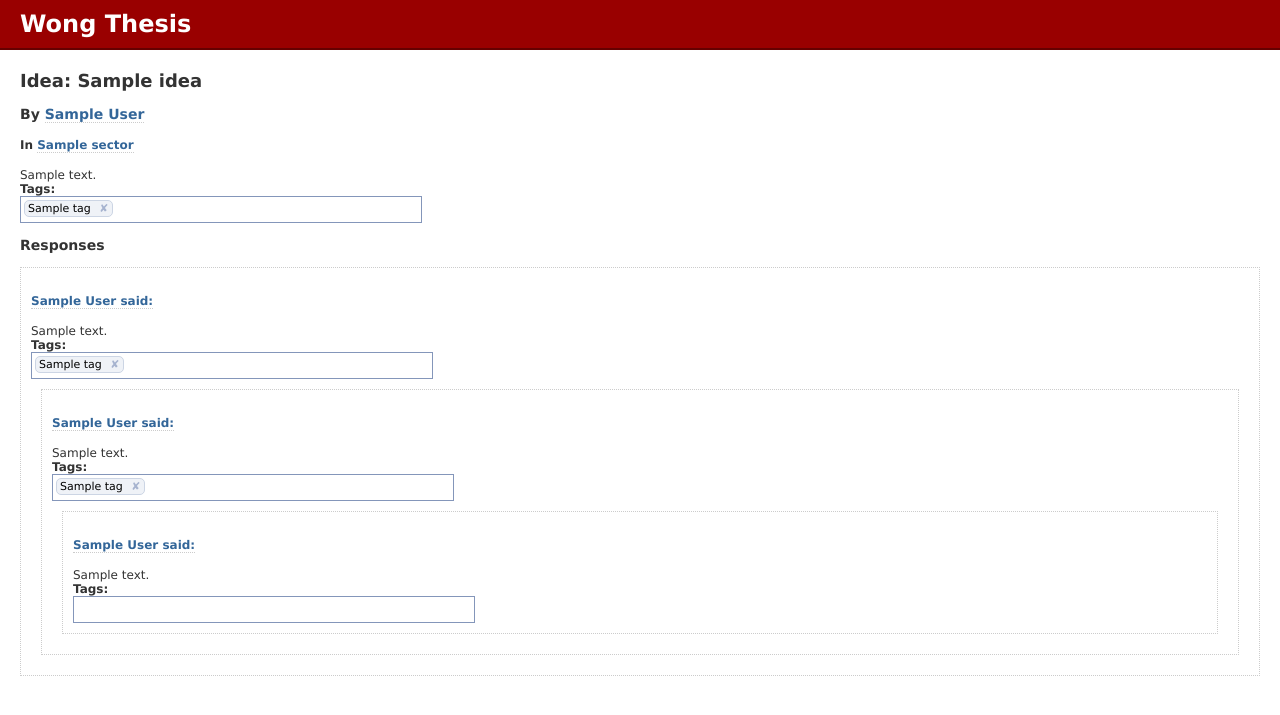
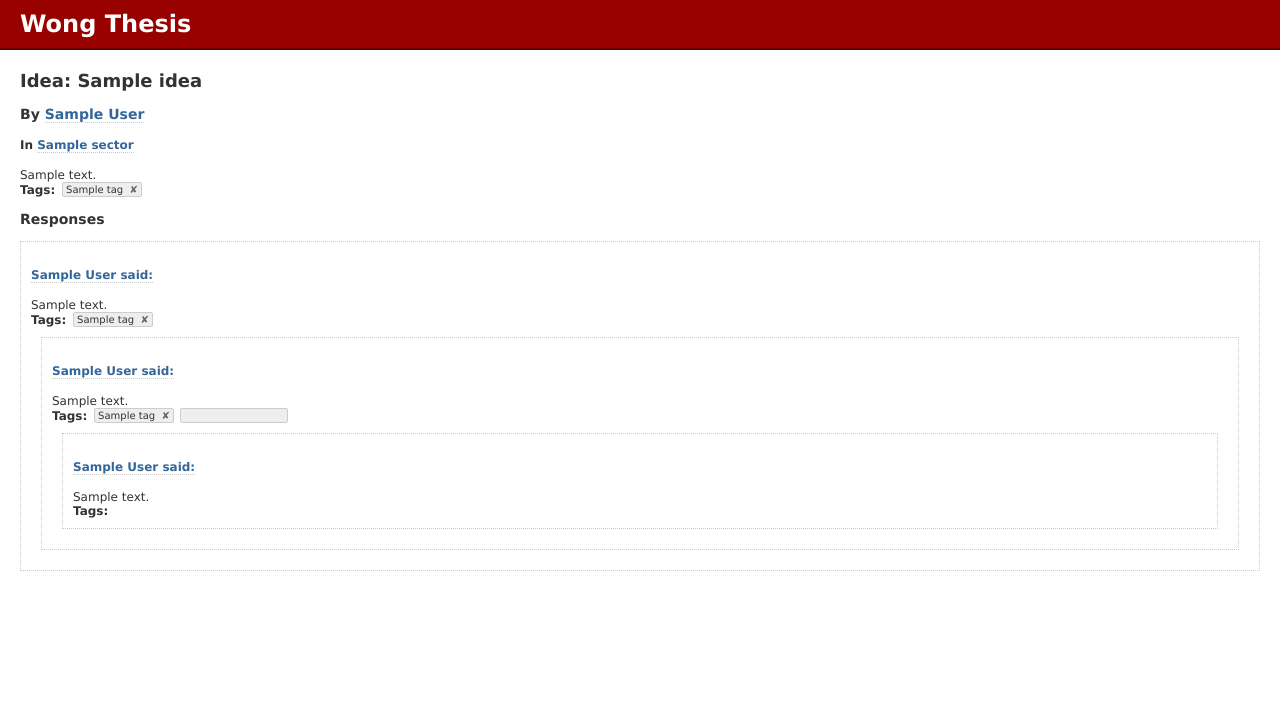
Before and after one commit to mccutchen/wongthesis, a Django app: template templates/idea.html in a window 1280 px wide. Shown: the top 715 px of the page. Run offline with Django 3.2, Linux system fonts and the light colour scheme; the template is opened without the code that fills it: most values are stand-ins (such as "Sample title", 1, 10 or a date in 2020); some libraries are stand-ins or nearby versions.

Commit message:
Make the tags prettier

```diff
--- a/static/token-input-facebook.css
+++ b/static/token-input-facebook.css
@@ -1,6 +1,7 @@
 /* Example tokeninput style #2: Facebook style */
 ul.token-input-list-facebook {
     overflow: hidden;
+    list-style-type: none;
     height: auto !important;
     height: 1%;
     width: 400px;
@@ -13,10 +14,6 @@ ul.token-input-list-facebook {
     margin: 0;
     padding: 0;
     background-color: #fff;
-}
-
-ul.token-input-list-facebook {
-    list-style-type: none;
 }
 
 ul.token-input-list-facebook li input {
@@ -115,3 +112,73 @@ div.token-input-dropdown-facebook ul li.token-input-selected-dropdown-item-faceb
     background-color: #3b5998;
     color: #fff;
 }
+
+
+/* My modifications */
+ul.token-input-list-facebook {
+    display: inline-block;
+    border: none;
+    margin: 0;
+    padding: 0;
+    width: auto;
+    vertical-align: bottom;
+    font-size: 11px;
+}
+
+ul.token-input-list-facebook li input {
+    border: 0;
+    width: 100px;
+    padding: 1px 3px;
+    font: 10px verdana;
+    background-color: white;
+    margin: 0 3px;
+}
+
+ul.token-input-list-facebook:hover li input,
+ul.token-input-list-facebook li input:focus {
+    background-color: #eee;
+    border: 1px solid #ccc;
+    border-radius: 2px;
+    -moz-border-radius: 2px;
+    -webkit-border-radius: 2px;
+}
+
+li.token-input-list-facebook {
+    border: 1px solid #ccc;
+    background-color: #eee;
+    float: left;
+}
+li.token-input-token-facebook {
+    margin: 0 3px;
+    padding: 1px 3px;
+    background-color: #eee;
+    color: #333;
+    font: 10px verdana;
+    border: 1px solid #ccc;
+    border-radius: 2px;
+    -moz-border-radius: 2px;
+    -webkit-border-radius: 2px;
+}
+
+li.token-input-token-facebook span {
+    color: #666;
+    font-weight: normal;
+    margin-left: 3px;
+}
+li.token-input-token-facebook:hover span {
+    color: #900;
+}
+
+div.token-input-dropdown-facebook {
+    position: absolute;
+    width: 400px;
+    margin-top: 3px;
+    background-color: #fff;
+    overflow: hidden;
+    border: 1px solid #ccc;
+    cursor: default;
+    font-size: 11px;
+    font-family: Verdana;
+    z-index: 1;
+    -webkit-box-shadow: 0 0 5px rgba(0, 0, 0, .1);
+}
```
